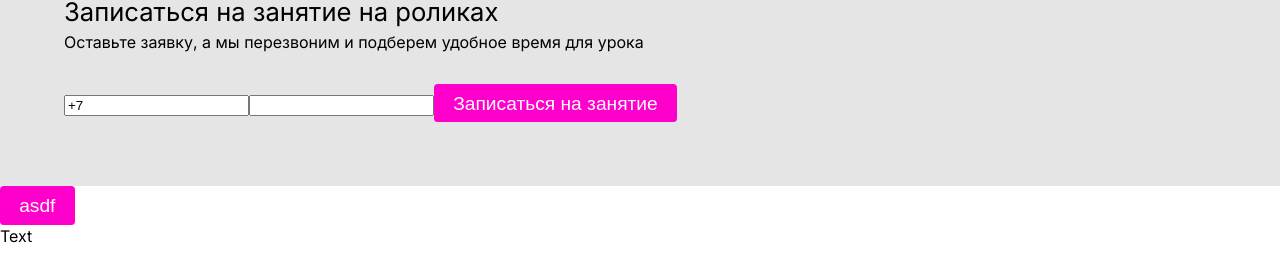
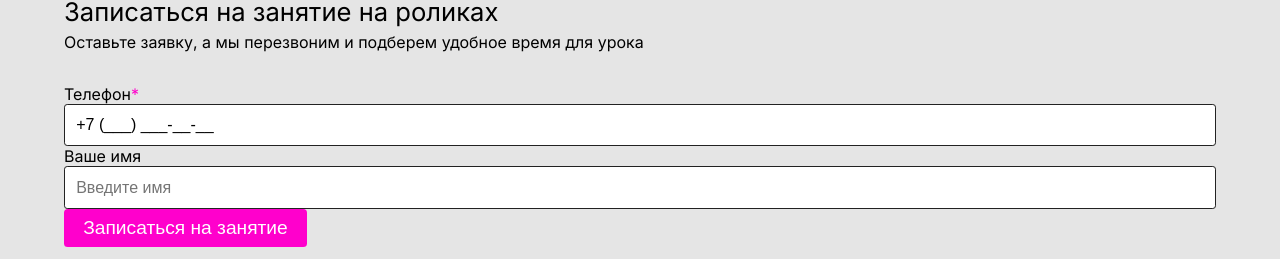
Before and after one commit to etpotato/focus-teaches, a Next.js app: page / in a window 1280 px wide. Shown: the part 821-1080 px from the top of the page. Built offline with nearby package versions, Linux system fonts and the light colour scheme.

Commit message:
feat: input component

```diff
--- a/src/components/form/index.tsx
+++ b/src/components/form/index.tsx
@@ -1,39 +1,47 @@
 "use client"
 
 import { ResponseDto } from '@/dto/order.dto'
-import { Button } from '../../components'
-import { ChangeEvent, FormEvent, useState } from "react"
+import { ChangeEvent, FormEvent, useEffect, useRef, useState } from "react"
+import { Input } from '../input'
+import { Button } from '../button'
 
 const MASK = '+7 (___) ___-__-__'
 const MASK_PLUG = '_'
-const defaultPhone = MASK.slice(0, 2)
+const REGEXP = /\d/g
 
+// TODO: allow one extra character for phone number
 export const Form = () => {
   const [loading, setLoading] = useState(false)
-  const [phone, setPhone] = useState(defaultPhone)
+  const [phone, setPhone] = useState(MASK)
   const [name, setName] = useState('')
+  const phoneRef = useRef<HTMLInputElement>(null)
+
+  useEffect(() => {
+    const index = phone.split('').findLastIndex((char) => REGEXP.test(char)) + 1
+    phoneRef.current?.setSelectionRange(index, index)
+  }, [phoneRef, phone])
 
   function updatePhone(evt: ChangeEvent<HTMLInputElement>) {
-    const digits = evt.target.value.match(/\d/g)?.slice(1)
+    const digits = evt.target.value.match(REGEXP)?.slice(1)
 
     if (!digits?.length) {
-      setPhone(defaultPhone)
+      setPhone(MASK)
       return
     }
 
     let lastIndex = 0
     let digitIndex = 0
 
-    const result = MASK.replaceAll(MASK_PLUG, (plug, index) => {
+    let result = MASK.replaceAll(MASK_PLUG, (plug, index) => {
       if (digits[digitIndex]) {
-        lastIndex = index + 1
+        lastIndex = index
         return digits[digitIndex++]
       }
 
       return plug
     })
 
-    setPhone(result.slice(0, lastIndex))
+    setPhone(result)
   }
 
   function updateName(evt: ChangeEvent<HTMLInputElement>) {
@@ -44,12 +52,14 @@ export const Form = () => {
     evt.preventDefault()
 
     if (phone.length < MASK.length || !name.length) {
+      // TODO: validation error msg
       return
     }
 
     setLoading(true)
 
     try {
+      // TODO: modal for success/error
       const formData = new FormData(evt.currentTarget)
       const response = await fetch('/api/order', {
         method: 'POST',
@@ -66,7 +76,7 @@ export const Form = () => {
         throw new Error('no success')
       }
 
-      setPhone(defaultPhone)
+      setPhone(MASK)
       setName('')
     } catch {
     }
@@ -75,8 +85,8 @@ export const Form = () => {
 
   return (
     <form action="/api/order" encType="multipart/form-data" method="POST" onSubmit={handleSubmit}>
-      <input type="text" name="phone" value={phone} onChange={updatePhone} required/>
-      <input type="text" name="name" value={name} onChange={updateName} />
+      <Input type="text" name="phone" label="Телефон" value={phone} onChange={updatePhone} ref={phoneRef} required/>
+      <Input type="text" name="name" label="Ваше имя" placeholder="Введите имя" value={name} onChange={updateName} />
       <Button tag="button" type="submit" disabled={loading}>Записаться на занятие</Button>
     </form>
   )
--- a/src/components/index.ts
+++ b/src/components/index.ts
@@ -2,3 +2,4 @@ export * from './button'
 export * from './text'
 export * from './form'
 export * from './heading'
+export * from './input'
--- /dev/null
+++ b/src/components/input/index.module.css
@@ -0,0 +1,21 @@
+.wrap {
+  display: block;
+}
+
+.label {
+  display: block;
+}
+
+.asterisk {
+  color: var(--accent);
+}
+
+.input {
+  display: block;
+  width: 100%;
+  padding: 0.7em;
+  font-size: 1rem;
+  line-height: 1;
+  border: 0.5px solid var(--text-base);
+  border-radius: 0.2em;
+}
--- /dev/null
+++ b/src/components/input/index.tsx
@@ -0,0 +1,23 @@
+import { FC, InputHTMLAttributes, Ref, forwardRef } from "react"
+import cn from 'classnames'
+import styles from './index.module.css'
+
+export type InputProps = InputHTMLAttributes<HTMLInputElement> & {
+  label: string;
+}
+
+const InputComponent = ({ label, className, ...props}: InputProps, ref: Ref<HTMLInputElement>) => {
+  return (
+    <label className={styles.wrap}>
+      <span className={styles.label}>
+        {label}
+        {props.required ? (
+          <span className={styles.asterisk}>*</span>
+        ) : null}
+      </span>
+      <input className={cn(styles.input, className)} ref={ref} {...props} />
+    </label>
+  )
+}
+
+export const Input = forwardRef(InputComponent)
```
